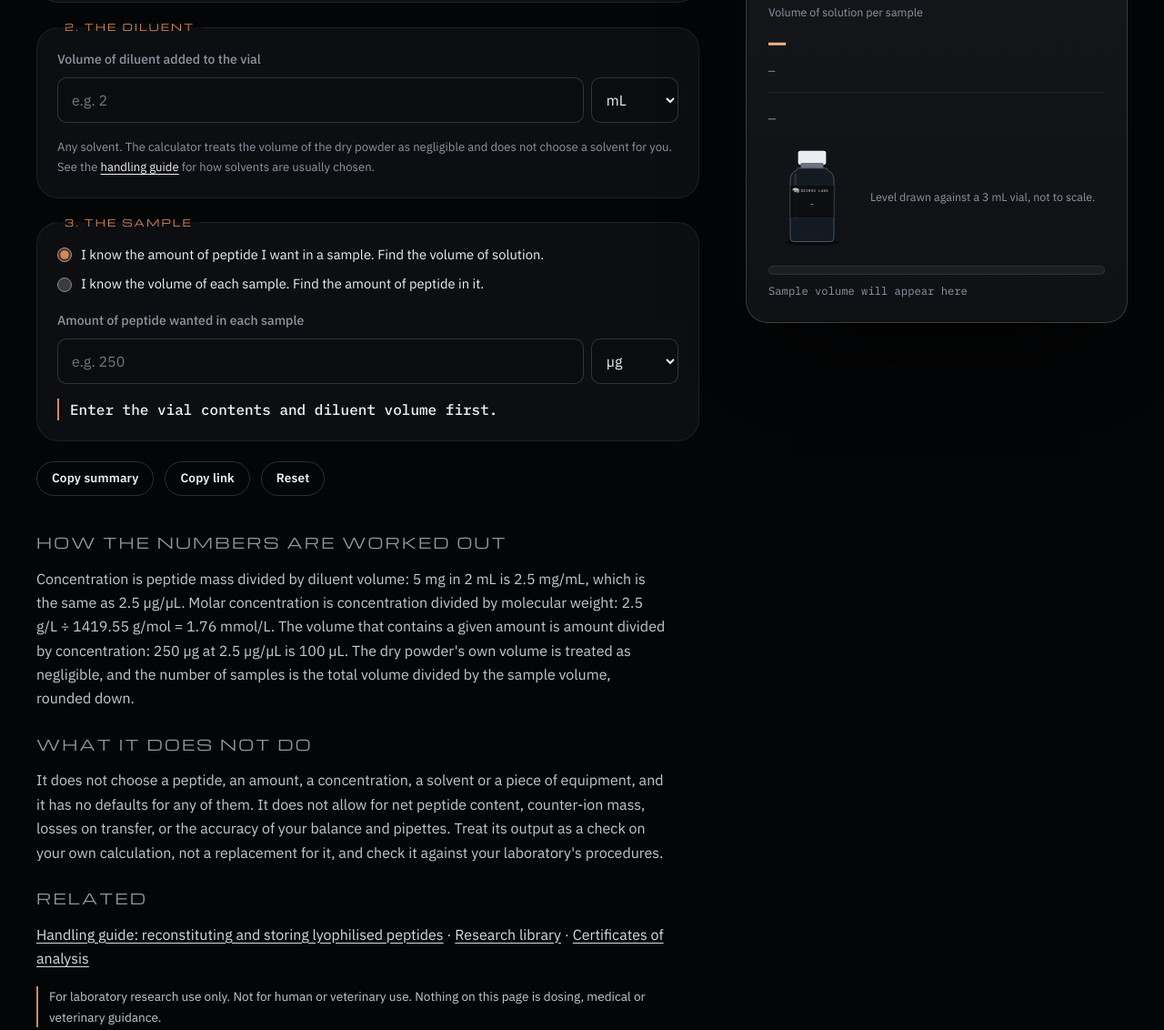
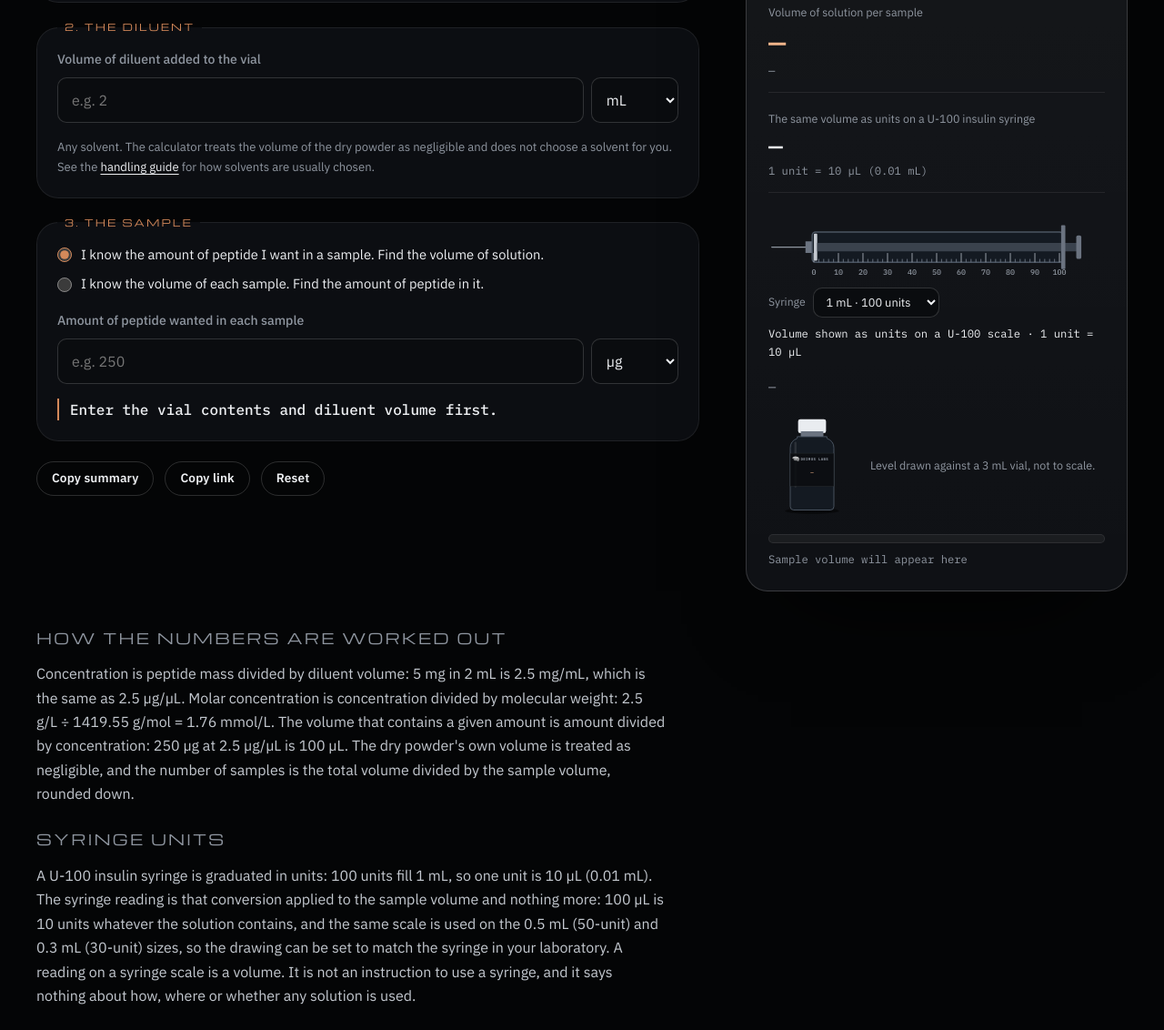
Before and after one commit to nasfiskashem/Deimos-Labs, a plain HTML site: page calculator.html in a window 1280 px wide. Shown: the part 1294-2426 px from the top of the page at 91% size. Drawn offline with Linux system fonts and the light colour scheme.

Commit message:
Calculator: turn the U-100 syringe reading back on at Nafis's request
Co-Authored-By: Claude Opus 5.5 <noreply@anthropic.com>
Claude-Session: https://claude.ai/code/session_01TsTGJAqqgzBwWL2d9Z5P2q

```diff
--- a/calculator.html
+++ b/calculator.html
@@ -5,14 +5,14 @@
 <meta name="viewport" content="width=device-width, initial-scale=1, viewport-fit=cover">
 <meta name="claude:viewport-fit-sides" content="cover">
 <title>Reconstitution calculator | Deimos Labs</title>
-<meta name="description" content="Work out concentration, molarity and sample volume for a lyophilised peptide from the vial mass and diluent volume you enter. Arithmetic only, for laboratory research use.">
+<meta name="description" content="Work out concentration, molarity and sample volume, in microlitres and as U-100 syringe units, for a lyophilised peptide from the vial mass and diluent volume you enter. Arithmetic only, for laboratory research use.">
 <link rel="canonical" href="https://www.deimos-labs.co.uk/calculator.html">
 
 <meta name="theme-color" content="#040506">
 <meta property="og:type" content="website">
 <meta property="og:site_name" content="Deimos Labs">
 <meta property="og:title" content="Reconstitution calculator | Deimos Labs">
-<meta property="og:description" content="Work out concentration, molarity and sample volume for a lyophilised peptide from the vial mass and diluent volume you enter. Arithmetic only, for laboratory research use.">
+<meta property="og:description" content="Work out concentration, molarity and sample volume, in microlitres and as U-100 syringe units, for a lyophilised peptide from the vial mass and diluent volume you enter. Arithmetic only, for laboratory research use.">
 <meta property="og:url" content="https://www.deimos-labs.co.uk/calculator.html">
 <meta property="og:image" content="https://www.deimos-labs.co.uk/assets/og.jpg">
 <meta name="twitter:card" content="summary_large_image">
@@ -40,7 +40,7 @@
 <section class="page-head page-head-grid"><div class="wrap">
   <nav class="crumbs" aria-label="Breadcrumb"><a href="index.html">Home</a><span>/</span><a href="library.html">Research library</a><span>/</span><span>Calculator</span></nav>
   <p class="eyebrow">Lab tools</p><h1>Reconstitution calculator</h1>
-  <p class="lede">Enter what is in the vial, how much diluent you add, and the amount of peptide you want in a sample. It gives you the concentration and the volume of solution that holds that amount. It does the arithmetic; every value, and every decision, is yours.</p>
+  <p class="lede">Enter what is in the vial, how much diluent you add, and the amount of peptide you want in a sample. It gives you the concentration and the volume of solution that holds that amount, in microlitres and as units on a U-100 syringe scale. It does the arithmetic; every value, and every decision, is yours.</p>
 </div></section>
 <section><div class="wrap calc-wrap">
   <div class="notice" id="calc-notice">
@@ -71,7 +71,7 @@
           <label class="radio"><input type="radio" name="c-solve" value="amount"> I know the volume of each sample. Find the amount of peptide in it.</label>
         </div>
         <div id="c-row-amount"><label for="c-amt">Amount of peptide wanted in each sample<span class="unit-input"><input id="c-amt" type="number" inputmode="decimal" min="0" step="any" placeholder="e.g. 250"><select id="c-amt-u" aria-label="Amount unit"><option value="ug">µg</option><option value="mg">mg</option><option value="nmol">nmol</option></select></span></label></div>
-        <div id="c-row-volume" hidden><label for="c-svol">Volume of each sample<span class="unit-input"><input id="c-svol" type="number" inputmode="decimal" min="0" step="any" placeholder="e.g. 100"><span class="unit-tag">µL</span></span></label></div>
+        <div id="c-row-volume" hidden><label for="c-svol">Volume of each sample, in µL or as units on a U-100 syringe<span class="unit-input"><input id="c-svol" type="number" inputmode="decimal" min="0" step="any" placeholder="e.g. 100"><select id="c-svol-u" aria-label="Volume unit"><option value="uL">µL</option><option value="units">units</option></select></span></label></div>
         <p class="inline-result" id="c-inline" aria-live="polite"></p>
       </fieldset>
       <div class="actions"><button type="button" class="btn btn-ghost btn-sm" id="c-copy">Copy summary</button><button type="button" class="btn btn-ghost btn-sm" id="c-link">Copy link</button><button type="button" class="btn btn-ghost btn-sm" id="c-reset">Reset</button></div>
@@ -82,7 +82,17 @@
       <p class="fine" id="r-hint">Enter the peptide mass and the diluent volume to begin.</p>
       <div class="readout"><span class="readout-label">Concentration</span><strong id="r-conc">—</strong><span class="readout-sub mono" id="r-conc-sub">—</span></div>
       <div class="readout readout-main"><span class="readout-label" id="r-sample-label">Volume of solution per sample</span><strong id="r-sample">—</strong><span class="readout-sub mono" id="r-sample-sub">—</span><span class="readout-sub mono" id="r-how"></span></div>
-
+      <div class="readout"><span class="readout-label">The same volume as units on a U-100 insulin syringe</span><strong id="r-units">—</strong><span class="readout-sub mono" id="r-units-sub">1 unit = 10 µL (0.01 mL)</span></div>
+      <figure class="syr-fig" id="syr-fig"><svg viewBox="0 0 400 84" aria-hidden="true" focusable="false">
+        <line x1="4" y1="45" x2="44" y2="45" class="s-needle"/><path d="M44 38h8l4 7-4 7h-8z" class="s-hub"/>
+        <rect x="52" y="27" width="298" height="36" rx="4" class="s-barrel"/>
+        <rect id="s-fill" class="s-fill" x="54" y="29" width="0" height="32" rx="2"/>
+        <g id="s-ticks"></g>
+        <rect id="s-seal" class="s-seal" x="54" y="29" width="4" height="32" rx="1"/>
+        <rect id="s-rod" class="s-rod" x="58" y="40" width="308" height="10"/>
+        <rect x="348" y="19" width="5" height="52" rx="1" class="s-flange"/><rect x="366" y="31" width="6" height="28" rx="2" class="s-pad"/>
+        <text id="s-read" class="s-read" x="54" y="17" text-anchor="middle"></text></svg>
+        <figcaption><label class="syr-pick">Syringe<select id="c-syr" aria-label="Syringe capacity"><option value="100">1 mL · 100 units</option><option value="50">0.5 mL · 50 units</option><option value="30">0.3 mL · 30 units</option></select></label><span class="mono" id="syr-text">Volume shown as units on a U-100 scale · 1 unit = 10 µL</span></figcaption></figure>
       <p class="fine mono" id="r-per">—</p>
       <p class="form-error" id="r-warn" hidden>That is more peptide than the vial contains.</p>
       <figure class="calc-fig"><svg viewBox="0 0 200 240" aria-hidden="true" focusable="false">
@@ -116,7 +126,7 @@
     </form>
     <div class="calc-results" aria-live="polite">
       <div class="spec-head"><span class="spec-brand"><img src="assets/mark.webp" alt="" width="22" height="22">Results</span><span class="mono">Not a recommendation</span></div>
-      <dl class="specs"><div><dt>Volume of solution per sample</dt><dd id="b-svol">—</dd></div><div><dt>Samples from the vial</dt><dd id="b-n">—</dd></div><div><dt>Total peptide</dt><dd id="b-total">—</dd></div><div><dt>Total concentration</dt><dd id="b-conc">—</dd></div></dl>
+      <dl class="specs"><div><dt>Volume of solution per sample</dt><dd id="b-svol">—</dd></div><div><dt>As U-100 syringe units</dt><dd id="b-units">—</dd></div><div><dt>Samples from the vial</dt><dd id="b-n">—</dd></div><div><dt>Total peptide</dt><dd id="b-total">—</dd></div><div><dt>Total concentration</dt><dd id="b-conc">—</dd></div></dl>
       <p class="form-error" id="b-warn" hidden>That is more of the reference component than the vial contains.</p>
     </div>
     <div class="blend-breakdown">
@@ -127,7 +137,8 @@
   <div class="calc-notes prose">
     <h2>How the numbers are worked out</h2>
     <p>Concentration is peptide mass divided by diluent volume: 5 mg in 2 mL is 2.5 mg/mL, which is the same as 2.5 µg/µL. Molar concentration is concentration divided by molecular weight: 2.5 g/L ÷ 1419.55 g/mol = 1.76 mmol/L. The volume that contains a given amount is amount divided by concentration: 250 µg at 2.5 µg/µL is 100 µL. The dry powder's own volume is treated as negligible, and the number of samples is the total volume divided by the sample volume, rounded down.</p>
-
+    <h2>Syringe units</h2>
+    <p>A U-100 insulin syringe is graduated in units: 100 units fill 1 mL, so one unit is 10 µL (0.01 mL). The syringe reading is that conversion applied to the sample volume and nothing more: 100 µL is 10 units whatever the solution contains, and the same scale is used on the 0.5 mL (50-unit) and 0.3 mL (30-unit) sizes, so the drawing can be set to match the syringe in your laboratory. A reading on a syringe scale is a volume. It is not an instruction to use a syringe, and it says nothing about how, where or whether any solution is used.</p>
     <h2>What it does not do</h2>
     <p>It does not choose a peptide, an amount, a concentration, a solvent or a piece of equipment, and it has no defaults for any of them. It does not allow for net peptide content, counter-ion mass, losses on transfer, or the accuracy of your balance and pipettes. Treat its output as a check on your own calculation, not a replacement for it, and check it against your laboratory's procedures.</p>
     <h2>Related</h2>
```
Also changed, not shown: guide-reconstitution.html (+1 -1 lines).
